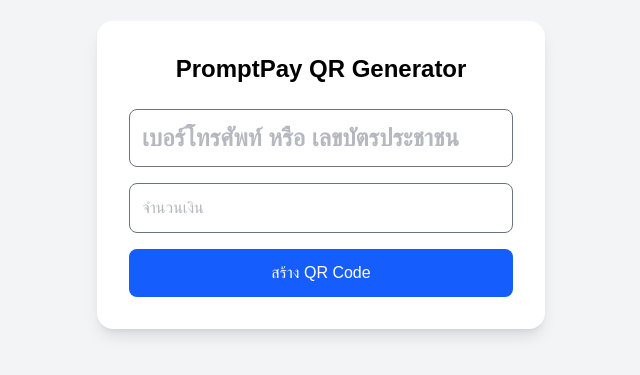
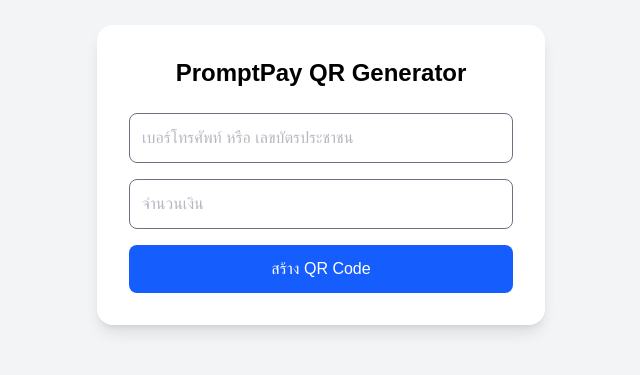
Before and after one commit to Tadorupakinson/PromptPay-QR-Code-Generator, a Next.js app in the folder promptpay-app/: page / in a window 1280 px wide. Shown: the part 225-600 px from the top of the page, without its empty margins (319-959 px from the left). Built offline with nearby package versions, Linux system fonts and the light colour scheme.

Commit message:
ตั้งให้กรอกได้เพียงตัวเลข

```diff
--- a/promptpay-app/app/page.tsx
+++ b/promptpay-app/app/page.tsx
@@ -1,6 +1,7 @@
 "use client";
 
 import { useState } from "react";
+
 import generatePayload from "promptpay-qr";
 import QRCode from "qrcode";
 
@@ -10,16 +11,23 @@
   const [qrImage, setQrImage] = useState("");
 
   const generateQR = async () => {
+    if (!phone.trim()) {
+      alert("กรุณากรอกเบอร์โทรศัพท์หรือเลขบัตรประชาชน");
+      return;
+    }
+    if (!/^\d+$/.test(phone)) {
+      alert("กรุณากรอกเฉพาะตัวเลข");
+      return;
+    }
+
     try {
       const payload = generatePayload(phone, {
         amount: amount ? Number(amount) : undefined,
       });
-
       const image = await QRCode.toDataURL(payload);
-
       setQrImage(image);
     } catch (error) {
-      alert("กรุณากรอกข้อมูลให้ถูกต้อง");
+      alert("ข้อมูลไม่ถูกต้อง");
       console.error(error);
     }
   };
@@ -36,7 +44,8 @@
           placeholder="เบอร์โทรศัพท์ หรือ เลขบัตรประชาชน"
           value={phone}
           onChange={(e) => setPhone(e.target.value)}
-          className="w-full border rounded-lg p-3 mb-4 text-2xl font-bold text-secondary"
+          required
+          className="w-full border rounded-lg p-3 mb-4  text-secondary"
         />
 
         <input
```
